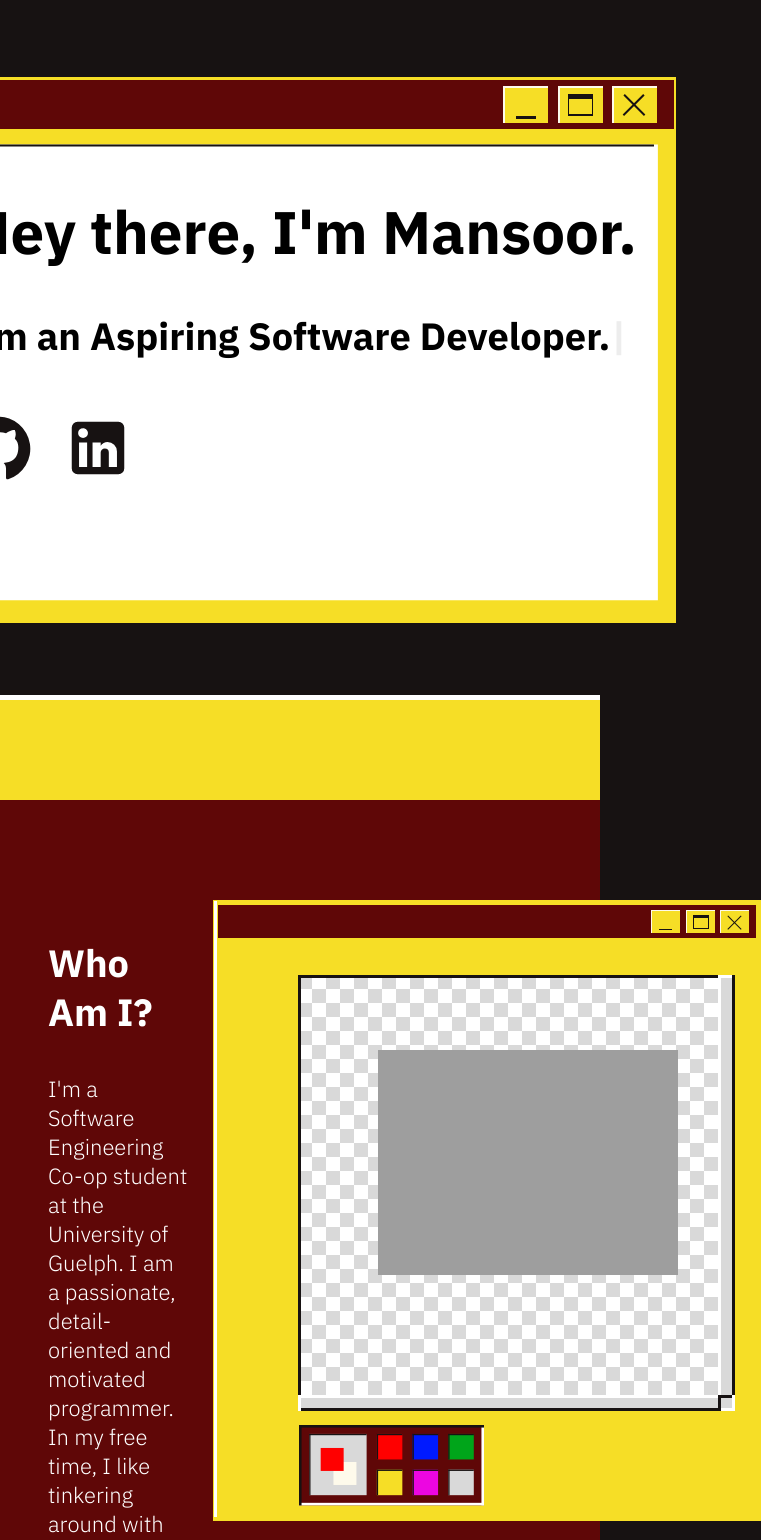
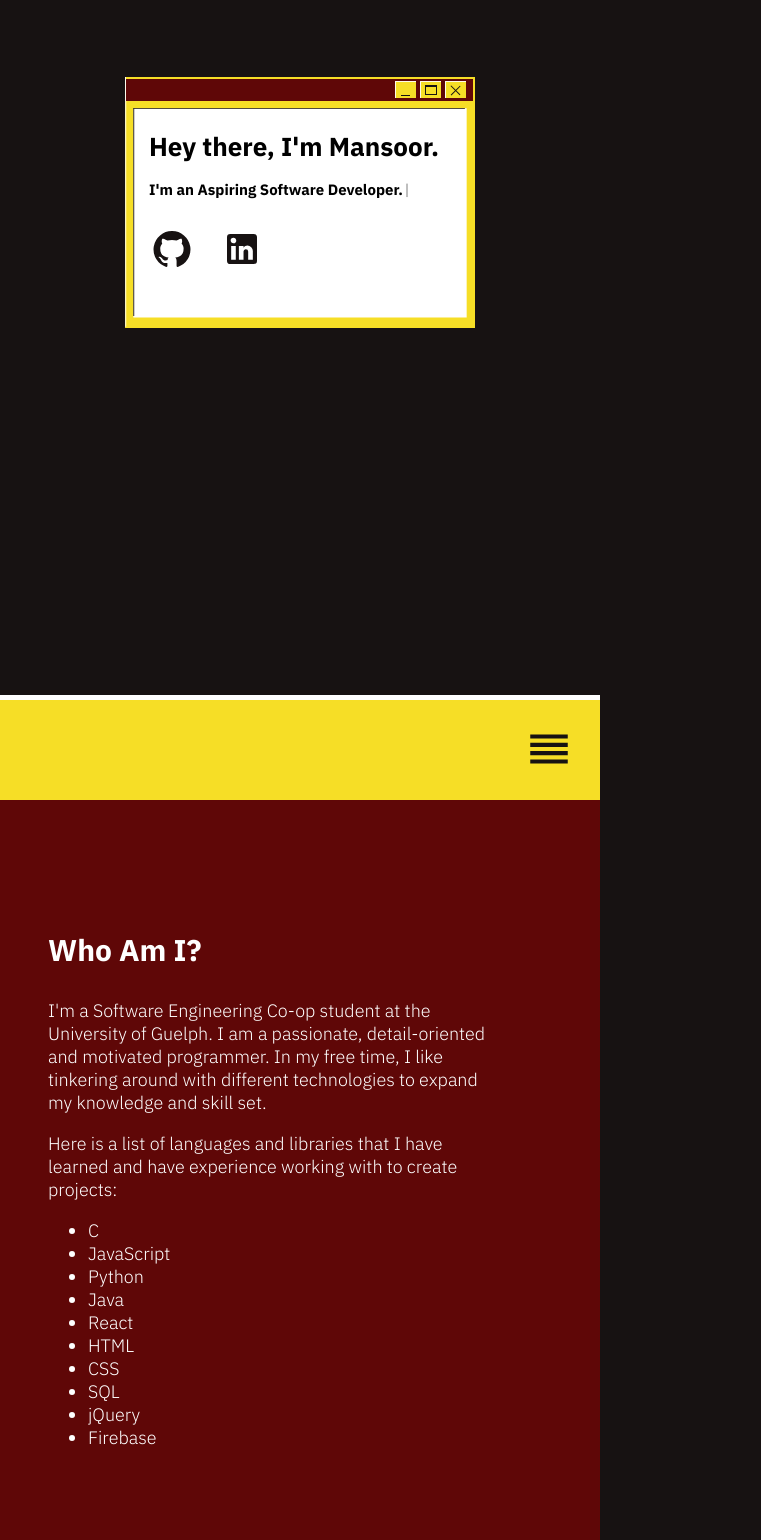
Before and after one commit to mansoorhu10/portfolio-website, a React (Create React App) app: page / in a window 600 px wide. Shown: the top 1540 px of the page, 761 px wide, since content can reach past the window. Built offline with nearby package versions, Linux system fonts and the light colour scheme; no server answers.

Commit message:
Fixed Mobile View for each page

```diff
--- a/src/components/First_Article.js
+++ b/src/components/First_Article.js
@@ -16,13 +16,15 @@ const FirstArticle = () => {
                         Here is a list of languages and libraries that I have learned and have experience working with to create projects:
                         <ul>
                             <li>C</li>
-                            <li>Java</li>
                             <li>JavaScript</li>
                             <li>Python</li>
+                            <li>Java</li>
                             <li>React</li>
                             <li>HTML</li>
                             <li>CSS</li>
                             <li>SQL</li>
+                            <li>jQuery</li>
+                            <li>Firebase</li>
                         </ul>
                     </p>
                 </div>
--- a/src/components/NavBar.js
+++ b/src/components/NavBar.js
@@ -1,5 +1,5 @@
-import { React } from "react";
-import { NavLink } from "react-router-dom";
+import { React, useEffect } from "react";
+import { NavLink, useLocation } from "react-router-dom";
 import { useState } from "react";
 import { GitHub, LinkedIn, Reorder } from "@mui/icons-material";
 
@@ -7,6 +7,11 @@ import { GitHub, LinkedIn, Reorder } from "@mui/icons-material";
 const NavBar = () => {
 
     const [expandNavbar, setExpandNavBar] = useState(false);
+    const location = useLocation();
+
+    useEffect(() => {
+        setExpandNavBar(false);
+    }, [location]);
 
     return (
         <nav className="navbar" id={expandNavbar ? "open" : "close"}>
--- a/src/index.css
+++ b/src/index.css
@@ -67,6 +67,7 @@ p {
 .invisible-border {
   height: calc(100vh - 40px);
   padding: 20px;
+  position: relative;
 }
 
 /* Colour Theme */
@@ -174,16 +175,16 @@ nav.navbar .external li a:hover, a:active {
   height: 100vh;
 }
 
-#open .links {
+#open nav.navbar ul {
   flex-direction: column;
   justify-content: flex-start;
   margin-bottom: 100px;
 }
 
-#open .links .external{
-  float: left;
+#open a {
+  width: 100%;
+  text-align: center;
 }
-
 
 @media only screen and (max-width: 900px) {
   .navbar a {
@@ -196,6 +197,10 @@ nav.navbar .external li a:hover, a:active {
     display: flex;
   }
   #close a {
+    display: none;
+  }
+
+  .external {
     display: none;
   }
 }
@@ -213,7 +218,7 @@ nav.navbar .external li a:hover, a:active {
     height: 100px;
   }
 
-  #open .links {
+  #open nav.navbar ul {
     flex-direction: row;
   }
 }
@@ -227,6 +232,7 @@ nav.navbar .external li a:hover, a:active {
   top: calc((100vh - 100px - 546px) / 2);
   left: calc((100vw - 10px - 762px) / 2);
 }
+
 
 .top-background {
   position: absolute;
@@ -1117,8 +1123,8 @@ label {
   width: 30vw;
   height: auto;
   display: grid;
+  place-items: left;
   grid-template-columns: 1fr 1fr 1fr 1fr;
-  place-items: left;
 }
 
 .project-item {
@@ -1143,9 +1149,9 @@ label {
 /* Dynamic Project Pages */
 
 .project {
-  margin-left: 50px;
+  margin-left: 5%;
   margin-top: 50px;
-  margin-right: 300px;
+  margin-right: 10%;
   margin-bottom: 200px;
   color: white;
 }
@@ -1270,3 +1276,83 @@ label {
   float: left;
   margin-top: -25px;
 }
+
+@media only screen and (max-width: 600px) {
+  .toggleButton {
+    display: flex;
+  }
+  #close a {
+    display: none;
+  }
+
+  nav.navbar .internal li {
+    display: inline;
+  }
+
+  .links {
+    margin-left: calc((100vw - 164px - 64px) / 2)
+  }
+
+  .retro-window {
+    width: 350px;
+    height: 251px;
+    top: calc((100vh - 350) / 2);
+    left: calc((100vw - 100px - 251px) / 2);
+  }
+
+  .retro-window h1 {
+    font-size: 26px;
+  }
+
+  .retro-window h3 {
+    font-size: 15px;
+  }
+
+  .retro-window .logo-container{
+    width: 40%;
+  }
+
+  .retro-window .logo-child svg {
+    font-size: 40px;
+  }
+
+  .paint-window {
+    display: none;
+  }
+
+  .first-article-text h3{
+    font-size: 30px;
+  }
+
+  .first-article-text p {
+    font-size: 18px;
+  }
+
+  .project-list {
+    width: 100vw;
+    grid-template-columns: 1fr 1fr;
+  }
+
+  .contact-text {
+    display: none;
+  }
+
+  .contact-window {
+    width: 350px;
+    height: 313px;
+  }
+
+  .contact-top-bar {
+    width: 347px;
+  }
+
+  .contact-container {
+    margin-left: calc((100vw - 347px) / 2);
+    padding-top: 0%;
+  }
+
+  .contact-close-container {
+    display: none;
+  }
+
+}
--- a/src/pages/Contact.js
+++ b/src/pages/Contact.js
@@ -44,6 +44,7 @@ const Contact = () => {
                                     <div className="contact-top-background-highlight"></div>
                                 </div>
 
+                                <div className="contact-close-container">
                                     <div className="close-container">
                                         <div className="contact-close-square-button"></div>
                                         <div className="contact-close-left-highlight"></div>
@@ -51,6 +52,8 @@ const Contact = () => {
                                         <div className="contact-left-close-sign"></div>
                                         <div className="contact-right-close-sign"></div>
                                     </div>
+                                </div>
+
 
                                 <div className="contact-rest-window">
                                     <form className="contact-form" action={formSubmitAddress} method="POST">
```
Lines whose indentation alone changed are shown as unchanged.
